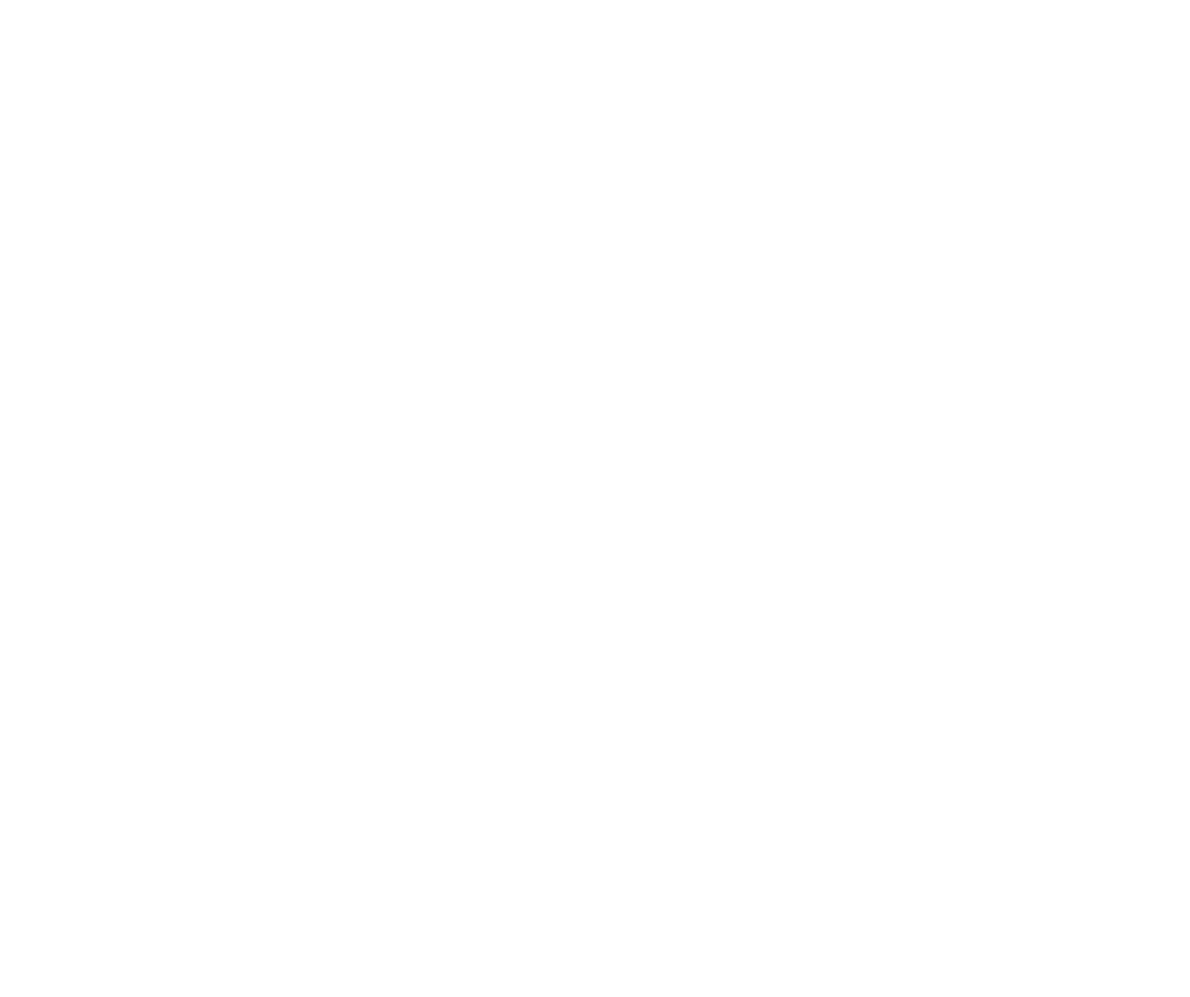
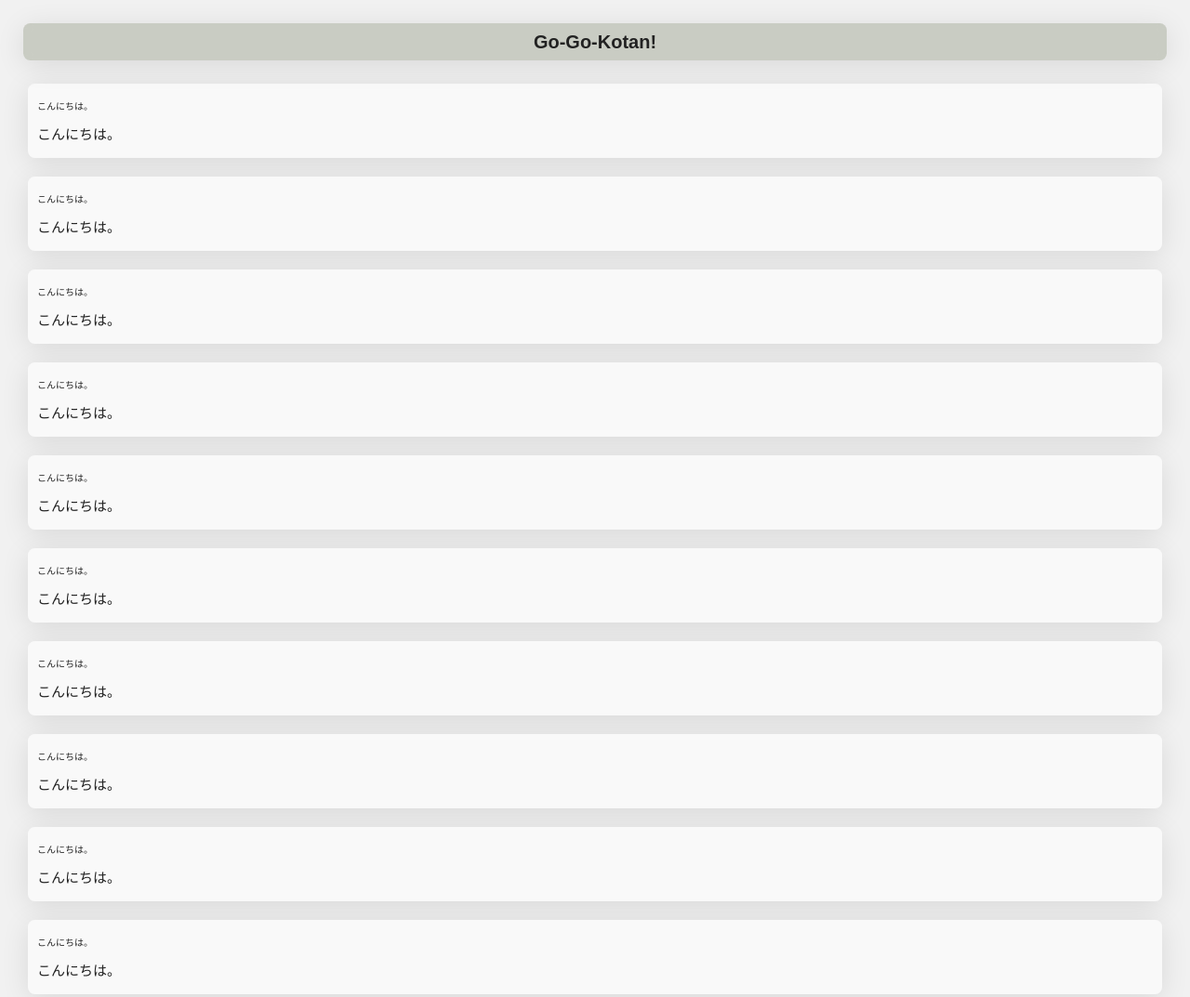
Before and after one commit to nearfactory/go-go-kotan, a plain HTML site: page index.html in a window 1280 px wide. Shown: the top 1073 px of the page at 93% size. Before the commit the page ends 800 px from the top, so only its background shows below. Drawn offline with nearby package versions, Linux system fonts and the light colour scheme; a web font is replaced by a local one.

Commit message:
update: 原形を作った

```diff
--- a/asset/css/reset.css
+++ b/asset/css/reset.css
@@ -0,0 +1,48 @@
+/* http://meyerweb.com/eric/tools/css/reset/
+    v2.0 | 20110126
+    License: none (public domain)
+*/
+
+html, body, div, span, applet, object, iframe,
+h1, h2, h3, h4, h5, h6, p, blockquote, pre,
+a, abbr, acronym, address, big, cite, code,
+del, dfn, em, img, ins, kbd, q, s, samp,
+small, strike, strong, sub, sup, tt, var,
+b, u, i, center,
+dl, dt, dd, ol, ul, li,
+fieldset, form, label, legend,
+table, caption, tbody, tfoot, thead, tr, th, td,
+article, aside, canvas, details, embed,
+figure, figcaption, footer, header, hgroup,
+menu, nav, output, ruby, section, summary,
+time, mark, audio, video {
+	margin: 0;
+	padding: 0;
+	border: 0;
+	font-size: 100%;
+	font: inherit;
+	vertical-align: baseline;
+}
+/* HTML5 display-role reset for older browsers */
+article, aside, details, figcaption, figure,
+footer, header, hgroup, menu, nav, section {
+	display: block;
+}
+body {
+	line-height: 1;
+}
+ol, ul {
+	list-style: none;
+}
+blockquote, q {
+	quotes: none;
+}
+blockquote:before, blockquote:after,
+q:before, q:after {
+	content: '';
+	content: none;
+}
+table {
+	border-collapse: collapse;
+	border-spacing: 0;
+}
--- a/asset/css/style.css
+++ b/asset/css/style.css
@@ -0,0 +1,198 @@
+@charset "utf-8";
+
+/* ======================================== */
+
+@font-face{
+  font-family: 'IBM Plex Sans JP';
+  src: url('../font/IBMPlexSansJP-Light.woff2') format('woff2');
+  font-weight: 300;
+  font-style: normal;
+}
+
+@font-face{
+  font-family: 'IBM Plex Sans JP';
+  src: url('../font/IBMPlexSansJP-Regular.woff2') format('woff2');
+  font-weight: 400;
+  font-style: normal;
+}
+
+@font-face{
+  font-family: 'IBM Plex Sans JP';
+  src: url('../font/IBMPlexSansJP-Medium.woff2') format('woff2');
+  font-weight: 500;
+  font-style: normal;
+}
+
+@font-face{
+  font-family: 'IBM Plex Sans JP';
+  src: url('../font/IBMPlexSansJP-SemiBold.woff2') format('woff2');
+  font-weight: 600;
+  font-style: normal;
+}
+
+/* ======================================== */
+
+:root{
+  --background1: #ffffff;
+  --background2: #f1f1f1;
+  --background3: #f9f9f9;
+
+  --text1: #222222;
+  --text2: #777777;
+
+  --accent1: #CCEB90;
+  --accent2: #8E9680;
+  --accent3: #606B4A;
+  --accent4: #283312;
+}
+
+html, body{
+  width: 100%;
+  margin: 0;
+  padding: 0;
+
+  font-family: "IBM Plex Sans JP", sans-serif;
+  font-size: 10px;
+}
+
+html{
+  background-color: var(--background2);
+}
+
+body{
+  background-color: var(--background2);
+}
+
+/* ======================================== */
+
+header{
+  position: fixed;
+  top: 2.5rem;
+  left: 2.5rem;
+  z-index: 10;
+
+  display: block;
+  width: calc(100% - 6rem);
+  height: 3rem;
+
+  margin: 0;
+  padding: 0.5rem;
+
+  background: #8E968066;
+  border-radius: 0.75rem;
+
+  box-shadow: 0 0.5rem 3rem rgba(0.85, 0.85, 0.85, 0.1);
+  backdrop-filter: blur(0.5rem);
+  -webkit-backdrop-filter: blur(0.5rem);
+}
+
+header>a{
+  display: block;
+  width: 100%;
+  height: 100%;
+
+  color: var(--text1);
+  font-size: 2rem;
+  font-weight: 600;
+
+  text-align: center;
+  line-height: 3rem;
+  text-decoration: none;
+}
+
+span#top{
+  display: block;
+  width: 100%;
+  height: 6rem;
+
+  background-color: #00000000;
+}
+
+/* ======================================== */
+
+main{
+  display: grid;
+  grid-template-rows: repeat(10, 1fr);
+
+  width: calc(100% - 6rem);
+  height: auto;
+
+  margin: 0 1rem;
+  padding: 2rem;
+}
+
+/* ======================================== */
+
+.word-container{
+  display: grid;
+  grid-template-rows: 1fr 1fr;
+
+  width: 100%;
+  height: 6rem;
+
+  margin: 1rem auto;
+  padding: 1rem 0;
+
+  background-color: var(--background3);
+  border-radius: 0.75rem;
+
+  box-shadow: 0 0.5rem 3rem rgba(0.85, 0.85, 0.85, 0.1);
+  backdrop-filter: blur(0.5rem);
+  -webkit-backdrop-filter: blur(0.5rem);
+}
+
+.word-question{
+  display: block;
+  width: calc(100% - 2rem);
+  height: 3rem;
+
+  margin: 0;
+  padding: 0 1rem;
+
+  color: var(--text1);
+  font-size: 1rem;
+  font-weight: 500;
+
+  text-align: justify;
+  line-height: 3rem;
+  text-decoration: none;
+}
+
+.word-answer{
+  display: block;
+  width: calc(100% - 2rem);
+  height: 3rem;
+
+  margin: 0;
+  padding: 0 1rem;
+
+  color: var(--text1);
+  font-size: 1.5rem;
+  font-weight: 500;
+
+  text-align: justify;
+  line-height: 3rem;
+  text-decoration: none;
+}
+
+/* ======================================== */
+
+footer{
+  display: block;
+
+  width: calc(100% - 6rem);
+  height: 3rem;
+
+  margin: 3rem 3rem 0 3rem;
+  padding: 0;
+
+  background-color: var(--accent3);
+
+  color: var(--background2);
+  font-size: 1rem;
+  font-weight: 400;
+
+  text-align: center;
+  line-height: 3rem;
+  text-decoration: none;
+}
--- a/asset/js/script.js
+++ b/asset/js/script.js
@@ -0,0 +1,8 @@
+function updateWords(){
+  for(var i=0; i<10; i++){
+    $("#word-container" + String(i+1) + ">.word-question").text("こんにちは。");
+    $("#word-container" + String(i+1) + ">.word-answer").text("こんにちは。");
+  }
+}
+
+updateWords();
--- a/index.html
+++ b/index.html
@@ -33,10 +33,72 @@
     <meta property="og:title" content="Go-Go-Kotan! | Home"/>
     <meta property="og:description" content="古文単語の暗記のためのWebアプリケーション・Go-Go-Kotan! 新古文単語336からランダムに出題される単語クイズで、「古単力」UP間違いなし! 繰り返しやって「古単力」を定着させよう!"/>
     <meta property="og:site_name" content="Go-Go-Kotan! | Home"/>
-    <meta property="og:image" content="https://nearfactori.github.io/go-go-kotan/asset/favicon/main.png"/>
+    <meta property="og:image" content="https://nearfactory.github.io/go-go-kotan/asset/favicon/main.png"/>
   </head>
 
   <body>
+
+    <header>
+      <a href="./">Go-Go-Kotan!</a>
+    </header>
+
+    <span id="top"></span>
+
+    <main>
+      <div class="word-container" id="word-container1">
+        <p class="word-question"></p>
+        <p class="word-answer"></p>
+      </div>
+
+      <div class="word-container" id="word-container2">
+        <p class="word-question"></p>
+        <p class="word-answer"></p>
+      </div>
+
+      <div class="word-container" id="word-container3">
+        <p class="word-question"></p>
+        <p class="word-answer"></p>
+      </div>
+
+      <div class="word-container" id="word-container4">
+        <p class="word-question"></p>
+        <p class="word-answer"></p>
+      </div>
+
+      <div class="word-container" id="word-container5">
+        <p class="word-question"></p>
+        <p class="word-answer"></p>
+      </div>
+
+      <div class="word-container" id="word-container6">
+        <p class="word-question"></p>
+        <p class="word-answer"></p>
+      </div>
+
+      <div class="word-container" id="word-container7">
+        <p class="word-question"></p>
+        <p class="word-answer"></p>
+      </div>
+
+      <div class="word-container" id="word-container8">
+        <p class="word-question"></p>
+        <p class="word-answer"></p>
+      </div>
+
+      <div class="word-container" id="word-container9">
+        <p class="word-question"></p>
+        <p class="word-answer"></p>
+      </div>
+
+      <div class="word-container" id="word-container10">
+        <p class="word-question"></p>
+        <p class="word-answer"></p>
+      </div>
+    </main>
+
+    <footer>
+      <p>Copyright &copy; 2024 NearFactory</p>
+    </footer>
 
     <script src="https://code.jquery.com/jquery-3.4.1.min.js"
       integrity="sha256-CSXorXvZcTkaix6Yvo6HppcZGetbYMGWSFlBw8HfCJo=" crossorigin="anonymous"></script>
```
